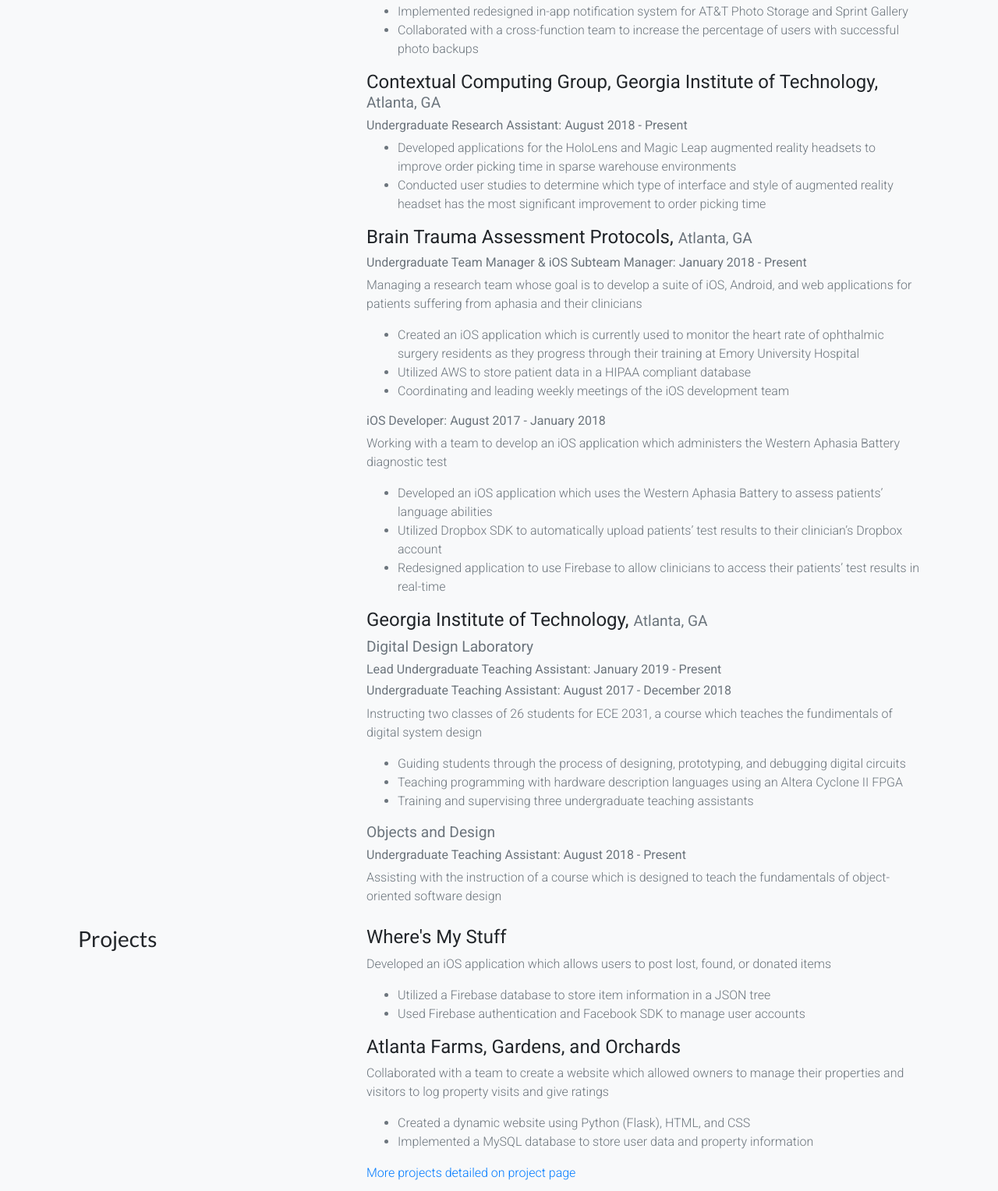
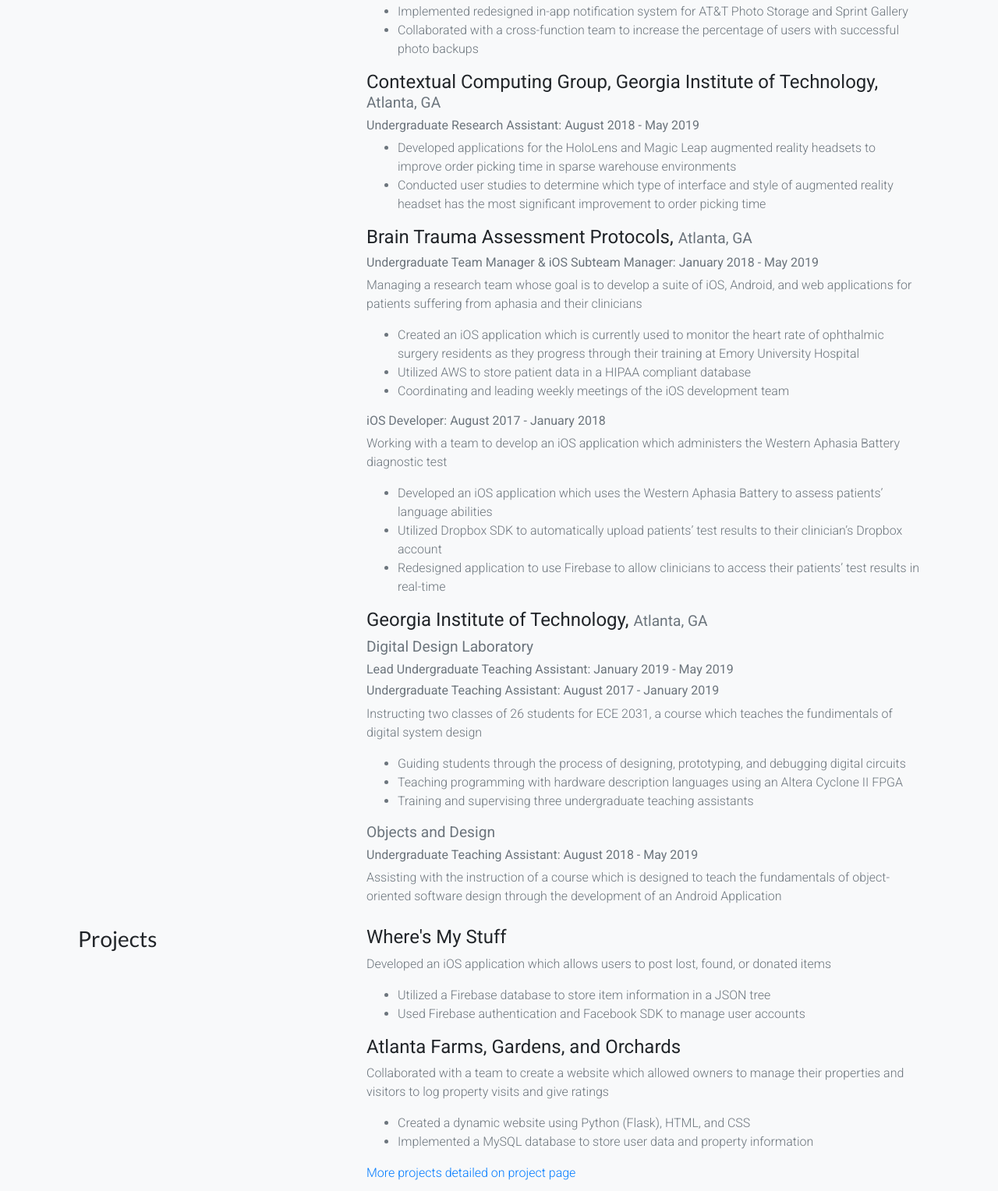
Before and after one commit to lkearley/lkearley.github.io, a plain HTML site: page resume.html in a window 1280 px wide. Shown: the part 690-2218 px from the top of the page at 78% size. Drawn offline with nearby package versions, Linux system fonts and the light colour scheme.

Commit message:
updated resume section

```diff
--- a/resume.html
+++ b/resume.html
@@ -59,7 +59,7 @@
             <dd class="col-sm-8">
                 <h4>Georgia Insitutue of Technology,
                 <small class="text-muted">Atlanta, GA</small></h4>
-                <h5><small class="text-muted">Anticipated Graduation: May 2019</small></h5>
+                <h5><small class="text-muted">Graduated with Honor May 2019</small></h5>
                 <p class="text-muted">Bachelor of Science in Computer Science</p>
                 <p class="text-muted">Concentrations in embedded systems, information management, and mobile computing
                     <br />Honors: Dean's List, Faculty Honors
@@ -78,14 +78,14 @@
                 </ul>
                 <h4>Contextual Computing Group, Georgia Institute of Technology,
                     <small class="text-muted">Atlanta, GA</small></h4>
-                    <h5><small class="text-muted"> Undergraduate Research Assistant: August 2018 - Present</small></h5>
+                    <h5><small class="text-muted"> Undergraduate Research Assistant: August 2018 - May 2019</small></h5>
                     <ul>
                         <li class="text-muted">Developed applications for the HoloLens and Magic Leap augmented reality headsets to improve order picking time in sparse warehouse environments</li>
                         <li class="text-muted">Conducted user studies to determine which type of interface and style of augmented reality headset has the most significant improvement to order picking time</li>
                     </ul>
                 <h4>Brain Trauma Assessment Protocols,
                 <small class="text-muted">Atlanta, GA</small></h4>
-                <h5><small class="text-muted">Undergraduate Team Manager & iOS Subteam Manager: January 2018 - Present</small></h5>
+                <h5><small class="text-muted">Undergraduate Team Manager & iOS Subteam Manager: January 2018 - May 2019</small></h5>
                 <p class="text-muted">Managing a research team whose goal is to develop a suite of iOS, Android, and web applications for patients suffering from aphasia and their clinicians</p>
                 <ul>
                     <li class="text-muted">Created an iOS application which is currently used to monitor the heart rate of ophthalmic surgery residents as they progress through their training at Emory University Hospital</li>
@@ -102,8 +102,8 @@
 
                 <h4>Georgia Institute of Technology, <small class="text-muted">Atlanta, GA</small></h4>
                 <h4><small class="text-muted">Digital Design Laboratory</small></h4>
-                <h5><small class="text-muted">Lead Undergraduate Teaching Assistant: January 2019 - Present</small></h5>
-                <h5><small class="text-muted">Undergraduate Teaching Assistant: August 2017 - December 2018</small></h5>
+                <h5><small class="text-muted">Lead Undergraduate Teaching Assistant: January 2019 - May 2019</small></h5>
+                <h5><small class="text-muted">Undergraduate Teaching Assistant: August 2017 - January 2019</small></h5>
                 <p class="text-muted">Instructing two classes of 26 students for ECE 2031, a course which teaches the fundimentals of digital system design</p>
                 <ul>
                     <li class="text-muted">Guiding students through the process of designing, prototyping, and debugging digital circuits</li>
@@ -111,8 +111,8 @@
                     <li class="text-muted">Training and supervising three undergraduate teaching assistants</li>
                 </ul>
                 <h4><small class="text-muted">Objects and Design </small></h4>
-                <h5><small class="text-muted">Undergraduate Teaching Assistant: August 2018 - Present</small></h5>
-                <p class="text-muted">Assisting with the instruction of a course which is designed to teach the fundamentals of object-oriented software design</p>
+                <h5><small class="text-muted">Undergraduate Teaching Assistant: August 2018 - May 2019</small></h5>
+                <p class="text-muted">Assisting with the instruction of a course which is designed to teach the fundamentals of object-oriented software design through the development of an Android Application</p>
             </dd>
             <dt class="col-sm-4"><h3>Projects</h3></dt>
             <dd class="col-sm-8">
@@ -184,7 +184,7 @@
                 </div>
                 </div>
                 <h4 class="med-spacer">Tools</h4>
-                <p class="text-muted"> Xcode, Android Studio, Unity3D, Git/Github, Firebase, CocoaPods, AWS </p>
+                <p class="text-muted"> Xcode, Android Studio, Unity3D, Git/Github, Firebase, CocoaPods, AWS, Carthage </p>
                 <h4 class="med-spacer">Libraries & Frameworks </h4>
                 <p class="text-muted"> Bootstrap, Flask, Pandas, Seaborn</p>
                 <h4 class="med-spacer">Hardware </h4>
```
